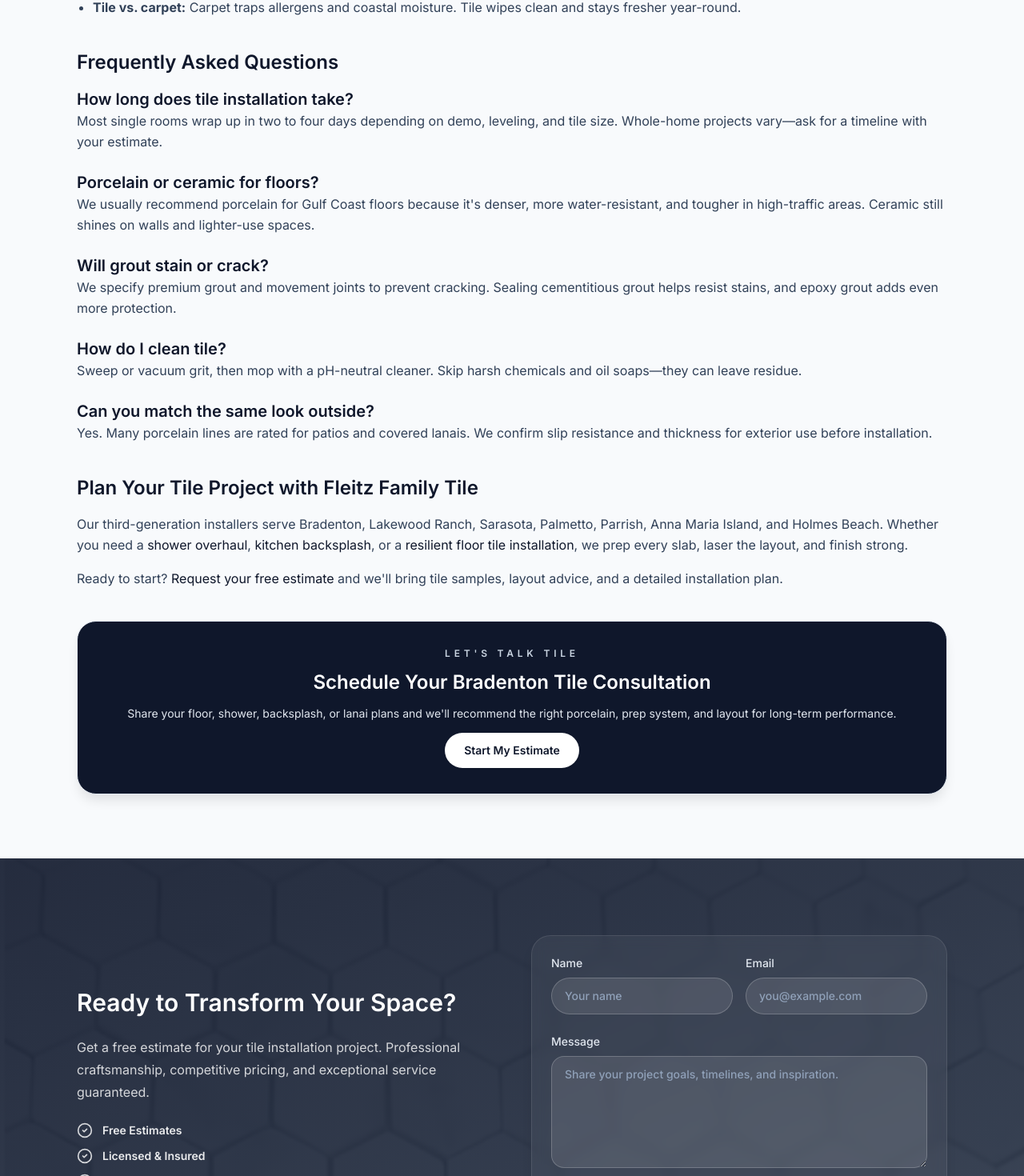
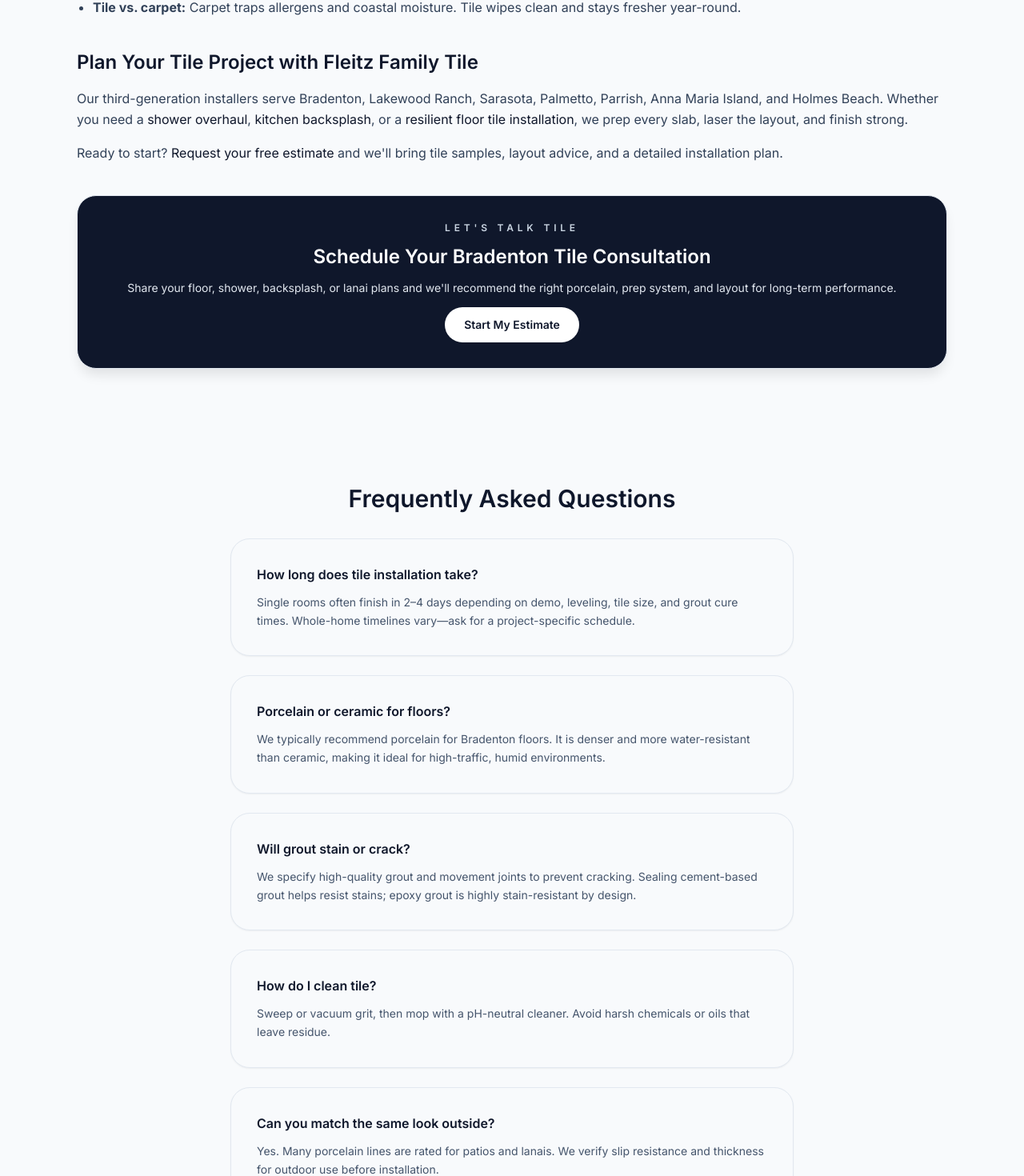
Before and after one commit to gmena82/Fleitzfamilytile-florida, a Next.js app: page /blog/why-tile-flooring-bradenton-fl in a window 1280 px wide. Shown: the part 2697-4167 px from the top of the page at 80% size. Built offline with nearby package versions, Linux system fonts and the light colour scheme.

Commit message:
Unify FAQ styles across all pages using reusable FaqSection component

```diff
--- a/app/about/page.tsx
+++ b/app/about/page.tsx
@@ -4,6 +4,7 @@
 
 import { Container } from "@/components/ui/container";
 import { QuoteCtaSection } from "@/components/sections/quote-cta";
+import { FaqSection } from "@/components/sections/faq";
 import { siteConfig } from "@/config/site";
 
 const differenceHighlights = [
@@ -223,24 +224,10 @@
       </section>
 
       {/* FAQ Section */}
-      <section className="faq-section bg-slate-50 py-16">
-        <Container className="space-y-8">
-          <div className="space-y-3 text-center">
-            <h2 className="text-3xl font-semibold text-slate-900">Frequently Asked Questions</h2>
-            <p className="mx-auto max-w-2xl text-sm leading-relaxed text-slate-600">
-              Get answers to common tile installation questions from Bradenton homeowners before your project begins.
-            </p>
-          </div>
-          <div className="faq-grid grid gap-6 md:grid-cols-2">
-            {faqs.map((faq) => (
-              <div key={faq.question} className="faq-item rounded-3xl border border-slate-200 bg-white p-6 shadow-sm">
-                <h3 className="text-base font-semibold text-slate-900">{faq.question}</h3>
-                <p className="mt-3 text-sm leading-relaxed text-slate-600">{faq.answer}</p>
-              </div>
-            ))}
-          </div>
-        </Container>
-      </section>
+      <FaqSection
+        items={faqs}
+        description="Get answers to common tile installation questions from Bradenton homeowners before your project begins."
+      />
 
       {/* CTA Section */}
       <QuoteCtaSection />
--- a/app/blog/why-tile-flooring-bradenton-fl/page.tsx
+++ b/app/blog/why-tile-flooring-bradenton-fl/page.tsx
@@ -3,11 +3,35 @@
 import type { Metadata } from "next";
 
 import { QuoteCtaSection } from "@/components/sections/quote-cta";
+import { FaqSection } from "@/components/sections/faq";
 import { Container } from "@/components/ui/container";
 import { PlaceholderImage } from "@/components/ui/placeholder-image";
 import { siteConfig } from "@/config/site";
 
 const publishedDate = "2025-10-14";
+
+const faqItems = [
+  {
+    question: "How long does tile installation take?",
+    answer: "Single rooms often finish in 2–4 days depending on demo, leveling, tile size, and grout cure times. Whole-home timelines vary—ask for a project-specific schedule.",
+  },
+  {
+    question: "Porcelain or ceramic for floors?",
+    answer: "We typically recommend porcelain for Bradenton floors. It is denser and more water-resistant than ceramic, making it ideal for high-traffic, humid environments.",
+  },
+  {
+    question: "Will grout stain or crack?",
+    answer: "We specify high-quality grout and movement joints to prevent cracking. Sealing cement-based grout helps resist stains; epoxy grout is highly stain-resistant by design.",
+  },
+  {
+    question: "How do I clean tile?",
+    answer: "Sweep or vacuum grit, then mop with a pH-neutral cleaner. Avoid harsh chemicals or oils that leave residue.",
+  },
+  {
+    question: "Can you match the same look outside?",
+    answer: "Yes. Many porcelain lines are rated for patios and lanais. We verify slip resistance and thickness for outdoor use before installation.",
+  },
+];
 
 const articleJsonLd = {
   "@context": "https://schema.org",
@@ -28,48 +52,14 @@
 const faqJsonLd = {
   "@context": "https://schema.org",
   "@type": "FAQPage",
-  mainEntity: [
-    {
-      "@type": "Question",
-      name: "How long does tile installation take?",
-      acceptedAnswer: {
-        "@type": "Answer",
-        text: "Single rooms often finish in 2–4 days depending on demo, leveling, tile size, and grout cure times. Whole-home timelines vary—ask for a project-specific schedule.",
-      },
+  mainEntity: faqItems.map((item) => ({
+    "@type": "Question",
+    name: item.question,
+    acceptedAnswer: {
+      "@type": "Answer",
+      text: item.answer,
     },
-    {
-      "@type": "Question",
-      name: "Porcelain or ceramic for floors?",
-      acceptedAnswer: {
-        "@type": "Answer",
-        text: "We typically recommend porcelain for Bradenton floors. It is denser and more water-resistant than ceramic, making it ideal for high-traffic, humid environments.",
-      },
-    },
-    {
-      "@type": "Question",
-      name: "Will grout stain or crack?",
-      acceptedAnswer: {
-        "@type": "Answer",
-        text: "We specify high-quality grout and movement joints to prevent cracking. Sealing cement-based grout helps resist stains; epoxy grout is highly stain-resistant by design.",
-      },
-    },
-    {
-      "@type": "Question",
-      name: "How do I clean tile?",
-      acceptedAnswer: {
-        "@type": "Answer",
-        text: "Sweep or vacuum grit, then mop with a pH-neutral cleaner. Avoid harsh chemicals or oils that leave residue.",
-      },
-    },
-    {
-      "@type": "Question",
-      name: "Can you match the same look outside?",
-      acceptedAnswer: {
-        "@type": "Answer",
-        text: "Yes. Many porcelain lines are rated for patios and lanais. We verify slip resistance and thickness for outdoor use before installation.",
-      },
-    },
-  ],
+  })),
 };
 
 export const metadata: Metadata = {
@@ -220,32 +210,6 @@
               </section>
 
               <section className="space-y-4">
-                <h2 className="text-2xl font-semibold text-slate-900">Frequently Asked Questions</h2>
-                <div className="space-y-6">
-                  <div>
-                    <h3 className="text-xl font-semibold text-slate-900">How long does tile installation take?</h3>
-                    <p>Most single rooms wrap up in two to four days depending on demo, leveling, and tile size. Whole-home projects vary—ask for a timeline with your estimate.</p>
-                  </div>
-                  <div>
-                    <h3 className="text-xl font-semibold text-slate-900">Porcelain or ceramic for floors?</h3>
-                    <p>We usually recommend porcelain for Gulf Coast floors because it&apos;s denser, more water-resistant, and tougher in high-traffic areas. Ceramic still shines on walls and lighter-use spaces.</p>
-                  </div>
-                  <div>
-                    <h3 className="text-xl font-semibold text-slate-900">Will grout stain or crack?</h3>
-                    <p>We specify premium grout and movement joints to prevent cracking. Sealing cementitious grout helps resist stains, and epoxy grout adds even more protection.</p>
-                  </div>
-                  <div>
-                    <h3 className="text-xl font-semibold text-slate-900">How do I clean tile?</h3>
-                    <p>Sweep or vacuum grit, then mop with a pH-neutral cleaner. Skip harsh chemicals and oil soaps—they can leave residue.</p>
-                  </div>
-                  <div>
-                    <h3 className="text-xl font-semibold text-slate-900">Can you match the same look outside?</h3>
-                    <p>Yes. Many porcelain lines are rated for patios and covered lanais. We confirm slip resistance and thickness for exterior use before installation.</p>
-                  </div>
-                </div>
-              </section>
-
-              <section className="space-y-4">
                 <h2 className="text-2xl font-semibold text-slate-900">Plan Your Tile Project with Fleitz Family Tile</h2>
                 <p>
                   Our third-generation installers serve Bradenton, Lakewood Ranch, Sarasota, Palmetto, Parrish, Anna Maria Island, and Holmes Beach. Whether you need a <Link href="/bathroom-shower" className="text-slate-900 underline-offset-4 hover:underline">shower overhaul</Link>,{" "}
@@ -276,6 +240,8 @@
         </div>
       </article>
 
+      <FaqSection items={faqItems} />
+
       <QuoteCtaSection />
     </>
   );
--- a/app/gallery/page.tsx
+++ b/app/gallery/page.tsx
@@ -5,6 +5,7 @@
 
 import { siteConfig } from "@/config/site";
 import { QuoteCtaSection } from "@/components/sections/quote-cta";
+import { FaqSection } from "@/components/sections/faq";
 import { GalleryGrid } from "./GalleryGrid";
 
 const GALLERY_FAQS = [
@@ -200,25 +201,13 @@
       {/* Gallery Grid */}
       <GalleryGrid items={GALLERY_ITEMS} />
 
+      <FaqSection
+        items={GALLERY_FAQS}
+        title="Gallery & Project FAQs"
+      />
+
       {/* CTA Form Section */}
       <QuoteCtaSection />
-
-      {/* FAQ Section */}
-      <section className="bg-slate-50 py-20">
-        <div className="mx-auto max-w-6xl space-y-10 px-6">
-          <div className="text-center">
-            <h2 className="text-3xl font-semibold text-slate-900">Frequently Asked Questions</h2>
-          </div>
-          <div className="grid gap-6 md:grid-cols-2">
-            {GALLERY_FAQS.map((faq) => (
-              <article key={faq.question} className="rounded-2xl border border-white bg-white p-6 shadow-md shadow-slate-900/5">
-                <h3 className="text-lg font-semibold text-slate-900">{faq.question}</h3>
-                <p className="mt-3 text-sm leading-6 text-slate-600">{faq.answer}</p>
-              </article>
-            ))}
-          </div>
-        </div>
-      </section>
     </div>
   );
 }
--- a/app/outside-projects/page.tsx
+++ b/app/outside-projects/page.tsx
@@ -2,6 +2,7 @@
 import type { Metadata } from "next";
 
 import { QuoteCtaSection } from "@/components/sections/quote-cta";
+import { FaqSection } from "@/components/sections/faq";
 import { Container } from "@/components/ui/container";
 import { PlaceholderImage } from "@/components/ui/placeholder-image";
 import { siteConfig } from "@/config/site";
--- a/app/page.tsx
+++ b/app/page.tsx
@@ -7,6 +7,7 @@
 import { Container } from "@/components/ui/container";
 import { siteConfig } from "@/config/site";
 import { QuoteCtaSection } from "@/components/sections/quote-cta";
+import { FaqSection } from "@/components/sections/faq";
 
 const heroBenefits = [
   "Clean prep, straight lines, and meticulous waterproofing.",
@@ -353,30 +354,11 @@
       <QuoteCtaSection />
 
       {/* FAQ Section */}
-      <section style={{ background: 'white', padding: '5rem 0' }}>
-        <div className="container">
-          <div style={{ textAlign: 'center', marginBottom: '3.5rem', maxWidth: '48rem', margin: '0 auto 3.5rem' }}>
-            <h2 style={{ fontSize: 'clamp(1.75rem, 4vw, 2.25rem)', fontWeight: '700', color: '#0f172a', marginBottom: '1rem', lineHeight: '1.2' }}>
-              Frequently Asked Questions
-            </h2>
-            <p style={{ fontSize: '1.125rem', color: '#64748b', lineHeight: '1.7' }}>
-              Get answers to common tile installation questions from Bradenton homeowners.
-            </p>
-          </div>
-          <div style={{ display: 'grid', gap: '1.75rem', gridTemplateColumns: 'repeat(auto-fit, minmax(min(100%, 340px), 1fr))', maxWidth: '72rem', margin: '0 auto' }}>
-            {homeFaqs.map((faq) => (
-              <div key={faq.question} className="faq-item">
-                <h3 style={{ fontSize: '1rem', fontWeight: '600', color: '#0f172a', marginBottom: '0.75rem' }}>
-                  {faq.question}
-                </h3>
-                <p style={{ fontSize: '0.875rem', lineHeight: '1.6', color: '#64748b' }}>
-                  {faq.answer}
-                </p>
-              </div>
-            ))}
-          </div>
-        </div>
-      </section>
+      <FaqSection
+        items={homeFaqs}
+        title="Frequently Asked Questions"
+        description="Get answers to common tile installation questions from Bradenton homeowners."
+      />
     </>
   );
 }
--- a/app/services/page.tsx
+++ b/app/services/page.tsx
@@ -5,6 +5,7 @@
 
 import { Container } from "@/components/ui/container";
 import { QuoteCtaSection } from "@/components/sections/quote-cta";
+import { FaqSection } from "@/components/sections/faq";
 import { siteConfig } from "@/config/site";
 
 const SERVICE_CARDS = [
@@ -272,30 +273,7 @@
       <QuoteCtaSection />
 
       {/* FAQ Section */}
-      <section className="bg-slate-50 py-20">
-        <Container className="space-y-10">
-          <div className="text-center">
-            <h2 className="text-3xl font-semibold text-slate-900">
-              Frequently Asked Questions
-            </h2>
-          </div>
-          <div className="grid gap-6 md:grid-cols-2">
-            {SERVICES_FAQS.map((faq) => (
-              <article
-                key={faq.question}
-                className="rounded-2xl border border-white bg-white p-6 shadow-md shadow-slate-900/5"
-              >
-                <h3 className="text-lg font-semibold text-slate-900">
-                  {faq.question}
-                </h3>
-                <p className="mt-3 text-sm leading-6 text-slate-600">
-                  {faq.answer}
-                </p>
-              </article>
-            ))}
-          </div>
-        </Container>
-      </section>
+      <FaqSection items={SERVICES_FAQS} />
 
       <Script
         id="faq-jsonld"
--- a/src/components/sections/faq.tsx
+++ b/src/components/sections/faq.tsx
@@ -1,27 +1,42 @@
-import { faqs } from "@/content/faq";
 import { Container } from "../ui/container";
 
-export function FaqSection() {
+interface FaqItem {
+  question: string;
+  answer: string;
+}
+
+interface FaqSectionProps {
+  items: readonly FaqItem[] | FaqItem[];
+  title?: string;
+  description?: string;
+  className?: string;
+}
+
+export function FaqSection({
+  items,
+  title = "Frequently Asked Questions",
+  description,
+  className = "bg-slate-50"
+}: FaqSectionProps) {
   return (
-    <section id="faq" className="bg-white py-20">
-      <Container className="grid gap-12 lg:grid-cols-[minmax(0,0.7fr)_minmax(0,1fr)]">
-        <div className="space-y-4">
-          <span className="text-xs font-semibold uppercase tracking-[0.3em] text-slate-500">FAQ</span>
-          <h2 className="text-3xl font-semibold text-slate-900 sm:text-4xl">
-            Answers before you step into the showroom.
-          </h2>
-          <p className="text-base leading-relaxed text-slate-600">
-            Not seeing what you need? Reach out and our concierge team will guide you through product sampling, budget planning, and scheduling.
-          </p>
+    <section className={`faq-section py-16 ${className}`}>
+      <Container className="mx-auto max-w-3xl space-y-8">
+        <div className="section-header space-y-3 text-center">
+          <h2 className="text-3xl font-semibold text-slate-900">{title}</h2>
+          {description && (
+            <p className="mx-auto max-w-2xl text-base text-slate-600">
+              {description}
+            </p>
+          )}
         </div>
-        <dl className="space-y-6">
-          {faqs.map((faq) => (
-            <div key={faq.question} className="rounded-2xl border border-slate-200 bg-slate-50 p-6">
-              <dt className="text-base font-semibold text-slate-900">{faq.question}</dt>
-              <dd className="mt-3 text-sm leading-relaxed text-slate-600">{faq.answer}</dd>
+        <div className="space-y-6">
+          {items.map((faq) => (
+            <div key={faq.question} className="faq-item rounded-3xl border border-slate-200 bg-white p-6 shadow-sm">
+              <h3 className="text-base font-semibold text-slate-900">{faq.question}</h3>
+              <p className="mt-3 text-sm leading-relaxed text-slate-600">{faq.answer}</p>
             </div>
           ))}
-        </dl>
+        </div>
       </Container>
     </section>
   );
```
Also changed, not shown: app/bathroom-shower/page.tsx (+7 -19 lines), app/fireplaces/page.tsx (+7 -19 lines), app/floor-tile-installation/page.tsx (+7 -20 lines), app/kitchen-backsplashes/page.tsx (+5 -15 lines), app/special-projects/page.tsx (+7 -19 lines).
